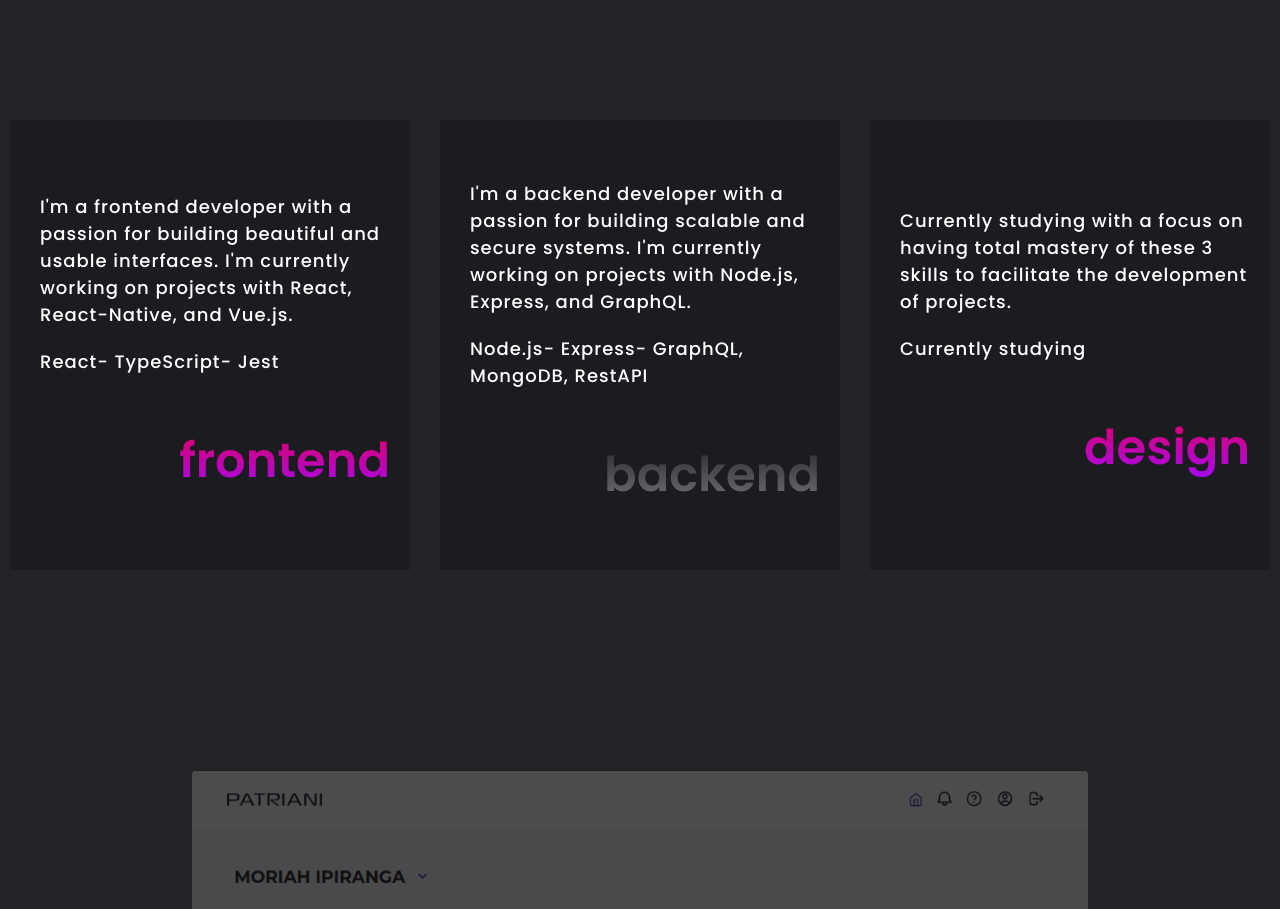
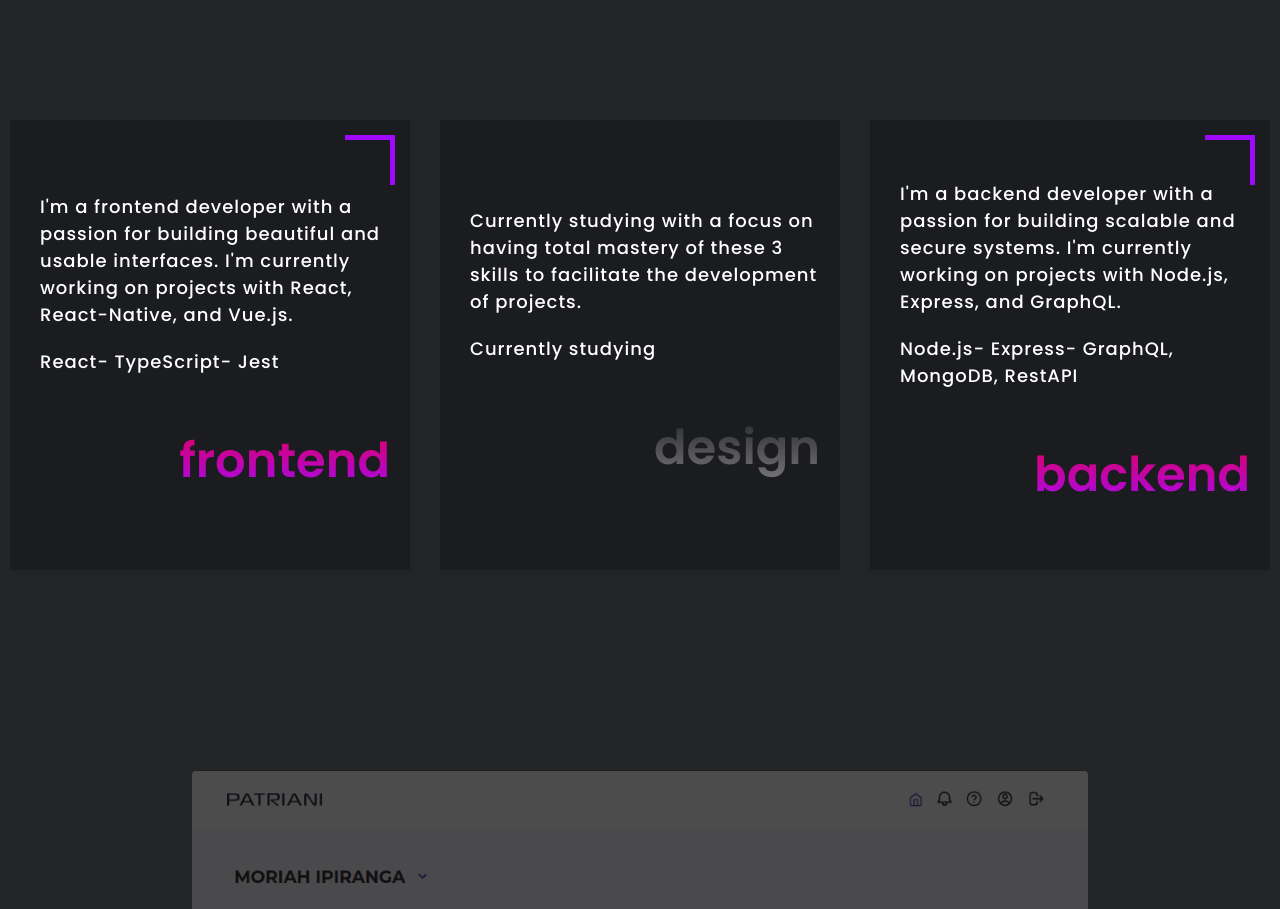
Before and after one commit to HigorAln/portfolio_freelancer, a Next.js app: page / in a window 1280 px wide. Shown: the part 880-1789 px from the top of the page. Built offline with nearby package versions, Linux system fonts and the light colour scheme.

Commit message:
adicionando scroll

```diff
--- a/src/components/Contact/index.tsx
+++ b/src/components/Contact/index.tsx
@@ -29,6 +29,7 @@ export function Contact(){
 
   const handleSendMessage = async (data: any) =>{
     console.log(data)
+    alert("Ainda estamos fazendo essa implementacao")
   }
 
   return(
--- a/src/components/Skills/Cards/index.tsx
+++ b/src/components/Skills/Cards/index.tsx
@@ -15,6 +15,10 @@ export function Cards({ title, description, skills, isActive }: CardsProps) {
           {skills.map((skill, index) => `${index !== 0 ? '- ' : ''}${skill}`)}
         </p>
         <h1>{title}</h1>
+
+        {!isActive && (
+          <div />
+        )}
       </ContentCards>
 	);
 }
--- a/src/components/Skills/Cards/styles.ts
+++ b/src/components/Skills/Cards/styles.ts
@@ -8,6 +8,7 @@ export const ContentCards = styled.div<ContentCardsProps>`
 	background-color: var(--black);
 	height: 450px;
 	width: 400px;
+  position: relative;
 
 	padding: 20px 20px 20px 30px;
 
@@ -38,4 +39,16 @@ export const ContentCards = styled.div<ContentCardsProps>`
 		-webkit-background-clip: text;
 		-webkit-text-fill-color: transparent;
 	}
+
+  div {
+    position: absolute;
+    top:15px;
+    right:15px;
+
+    border-top: 5px solid var(--purple);
+    border-right: 5px solid var(--purple);
+
+    width: 50px;
+    height: 50px;
+  }
 `;
--- a/src/pages/index.tsx
+++ b/src/pages/index.tsx
@@ -10,6 +10,7 @@ import { Works } from '../components/Works';
 import { WorkVariables } from '../services/work';
 import { Content } from '../styles/home';
 import { useInView } from 'react-intersection-observer'
+import Head from 'next/head';
 
 export default function Home() {
   const { ref, inView } = useInView()
@@ -21,6 +22,10 @@ export default function Home() {
 
 	return (
 		<Content>
+      <Head>
+        <title>My Portfolio</title>
+      </Head>
+
 			<Header />
 
       <div ref={ref}>
--- a/src/services/skills.ts
+++ b/src/services/skills.ts
@@ -1,23 +1,23 @@
 export const SkillsVariables = [
-	{
+  {
 		id: 1,
 		title: 'frontend',
 		description:
 			"I'm a frontend developer with a passion for building beautiful and usable interfaces. I'm currently working on projects with React, React-Native, and Vue.js.",
 		skills: ['React', 'TypeScript', 'Jest'],
 	},
+  {
+		id: 2,
+		title: 'design',
+		description:
+			'Currently studying with a focus on having total mastery of these 3 skills to facilitate the development of projects.',
+		skills: ['Currently studying'],
+	},
 	{
-		id: 2,
+		id: 3,
 		title: 'backend',
 		description:
 			"I'm a backend developer with a passion for building scalable and secure systems. I'm currently working on projects with Node.js, Express, and GraphQL.",
 		skills: ['Node.js', 'Express', 'GraphQL, MongoDB, RestAPI'],
 	},
-	{
-		id: 3,
-		title: 'design',
-		description:
-			'Currently studying with a focus on having total mastery of these 3 skills to facilitate the development of projects.',
-		skills: ['Currently studying'],
-	},
 ];
--- a/src/styles/global.ts
+++ b/src/styles/global.ts
@@ -32,6 +32,26 @@ export default createGlobalStyle`
   }
   html, body, #root {
     scroll-behavior: smooth;
+
+    ::-webkit-scrollbar {
+      width: 0.8rem;
+      height: 0.7rem;
+    }
+
+    ::-webkit-scrollbar-track {
+      background: var(--gray-dark);
+    }
+
+    ::-webkit-scrollbar-thumb {
+      background: var(--black);
+      border-radius: 100px;
+      cursor: pointer;
+    }
+
+    ::-webkit-scrollbar-thumb:hover {
+      background: var(--pink);
+      cursor: pointer;
+    }
   }
   html{
     @media (max-width: 1080px){
```
